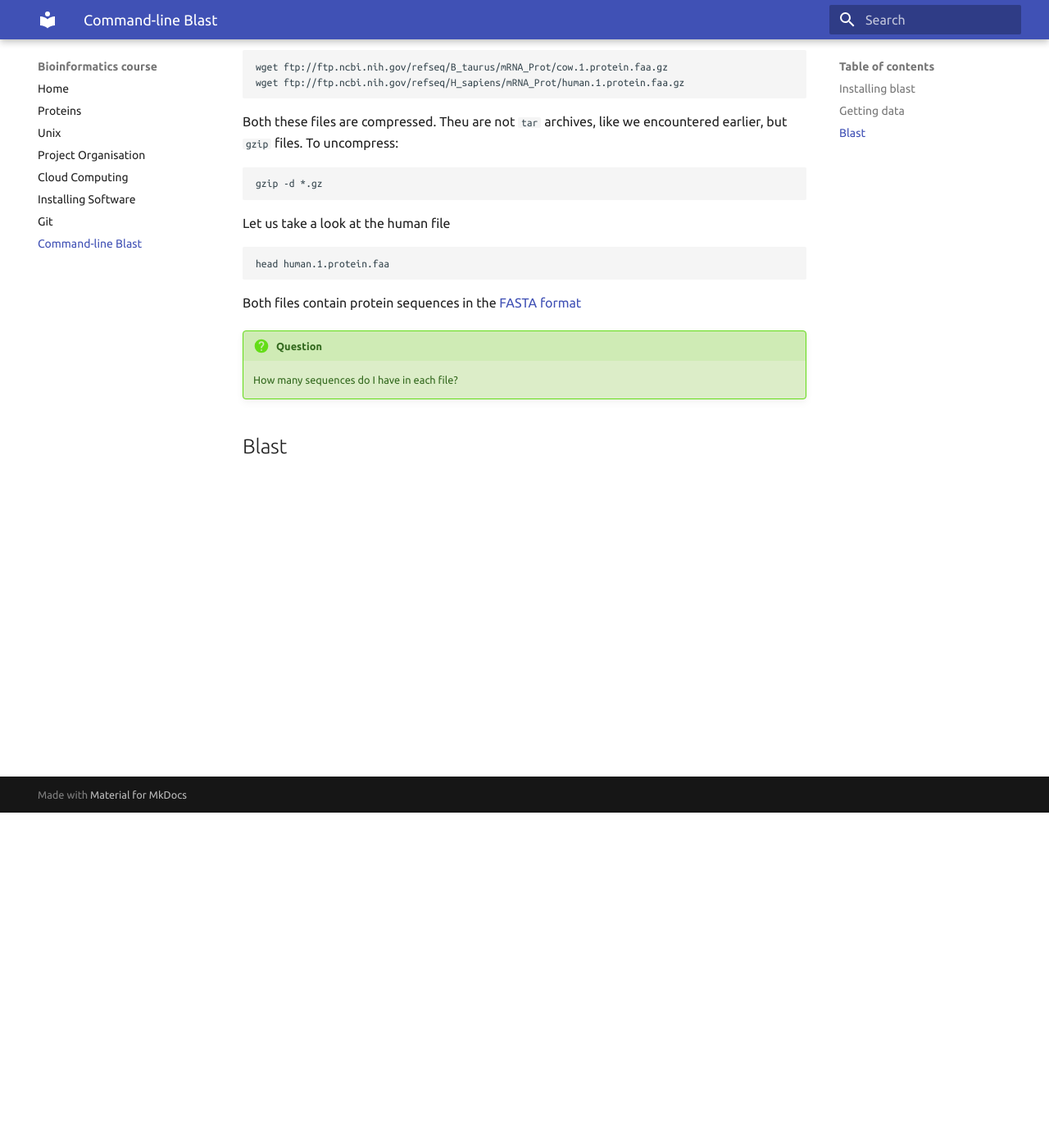
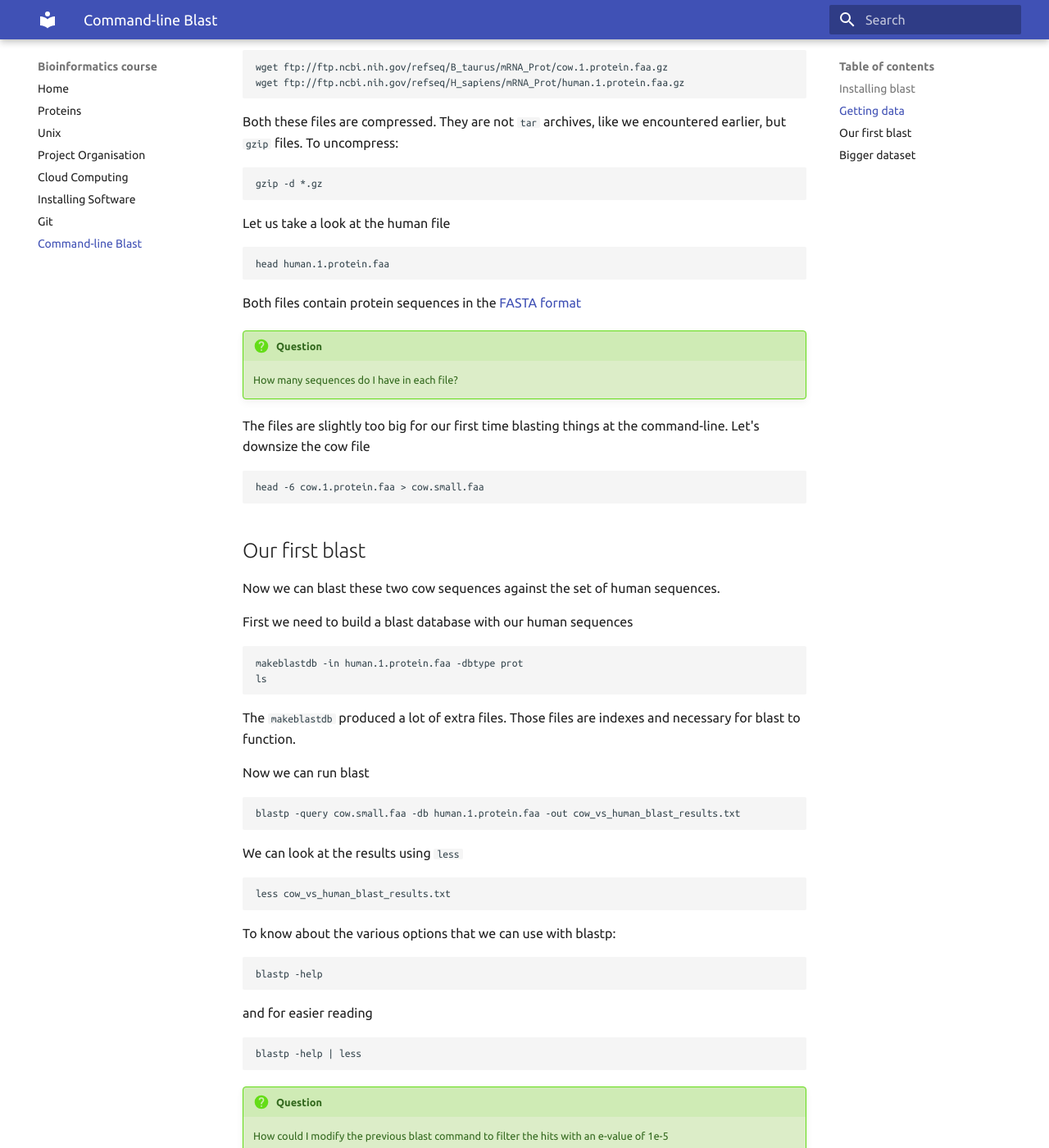
Before and after one commit to SGBC/course, an MkDocs documentation site: the page built from docs/blast.md, in a window 1280 px wide and 1400 px high, scrolled down 409 px. Shown: the whole window at 82% size. Built offline with MkDocs 1.6.1 and Material for MkDocs 9.7.7, drawn with Linux system fonts in a browser that asks for light colours; old or Windows-style settings are respelled for this version of MkDocs; some of the changed text lies outside the part shown.

Commit message:
added blast exercise

````diff
--- a/docs/blast.md
+++ b/docs/blast.md
@@ -17,7 +17,7 @@ wget ftp://ftp.ncbi.nih.gov/refseq/B_taurus/mRNA_Prot/cow.1.protein.faa.gz
 wget ftp://ftp.ncbi.nih.gov/refseq/H_sapiens/mRNA_Prot/human.1.protein.faa.gz
 ```
 
-Both these files are compressed. Theu are not `tar` archives, like we encountered earlier, but `gzip` files.
+Both these files are compressed. They are not `tar` archives, like we encountered earlier, but `gzip` files.
 To uncompress:
 
 ```bash
@@ -35,4 +35,71 @@ Both files contain protein sequences in the [FASTA format](https://en.wikipedia.
 !!! question
     How many sequences do I have in each file?
 
-## Blast
+The files are slightly too big for our first time blasting things at the command-line.
+Let's downsize the cow file
+
+```bash
+head -6 cow.1.protein.faa > cow.small.faa
+```
+
+## Our first blast
+
+Now we can blast these two cow sequences against the set of human sequences.
+
+First we need to build a blast database with our human sequences
+
+```bash
+makeblastdb -in human.1.protein.faa -dbtype prot
+ls
+```
+
+The `makeblastdb` produced a lot of extra files. Those files are indexes and necessary for blast to function.
+
+Now we can run blast
+
+```bash
+blastp -query cow.small.faa -db human.1.protein.faa -out cow_vs_human_blast_results.txt
+```
+
+We can look at the results using `less`
+
+```bash
+less cow_vs_human_blast_results.txt
+```
+
+To know about the various options that we can use with blastp:
+
+```bash
+blastp -help
+```
+
+and for easier reading
+
+```bash
+blastp -help | less
+```
+
+!!! question
+    How could I modify the previous blast command to filter the hits with an e-value of 1e-5
+
+## Bigger dataset
+
+Now that we succeeded using a small dataset of two proteins, let's try with a slightly bigger one.
+
+```bash
+head -199 cow.1.protein.faa > cow.medium.faa
+```
+
+!!! question
+    How many protein sequences does `cow.medium.faa` contain?
+
+We run blast again
+
+```bash
+blastp -query cow.medium.faa -db human.1.protein.faa \
+    -out cow_vs_human_blast_results.tab -evalue 1e-5 \
+    -outfmt 6 -max_target_seqs 1
+```
+
+!!! question
+    What do `-outfmt` and `-max_target_seqs` do?
````
